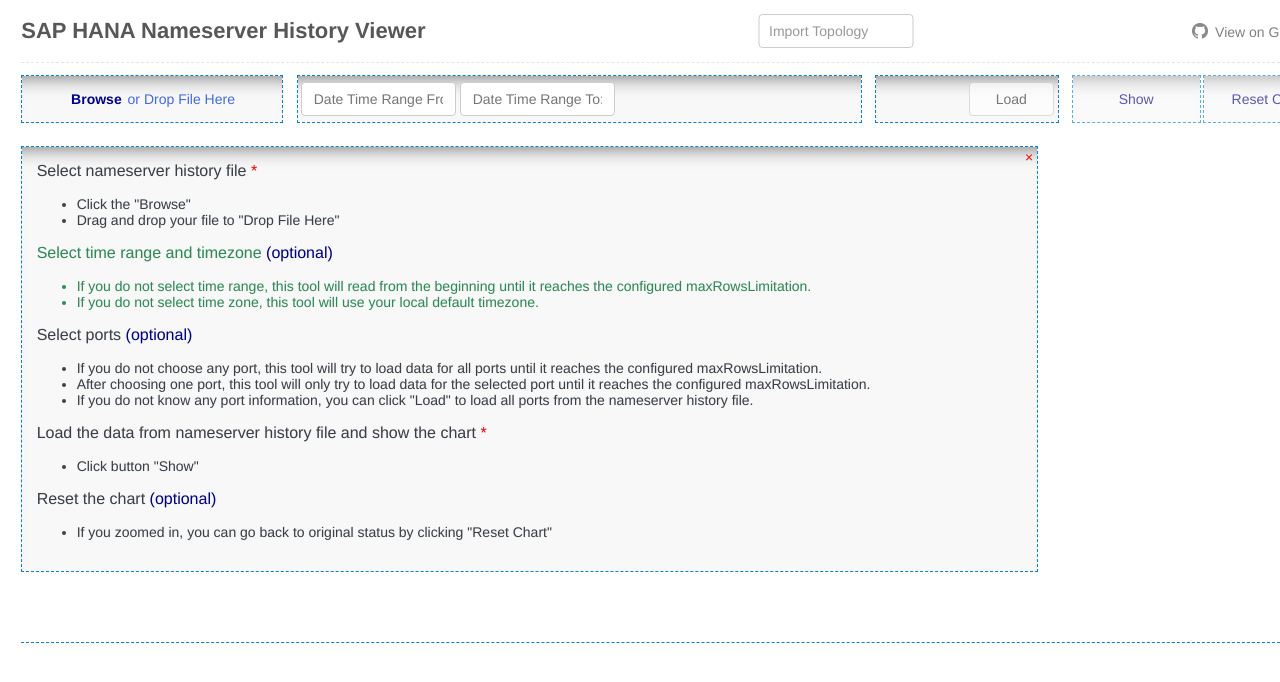
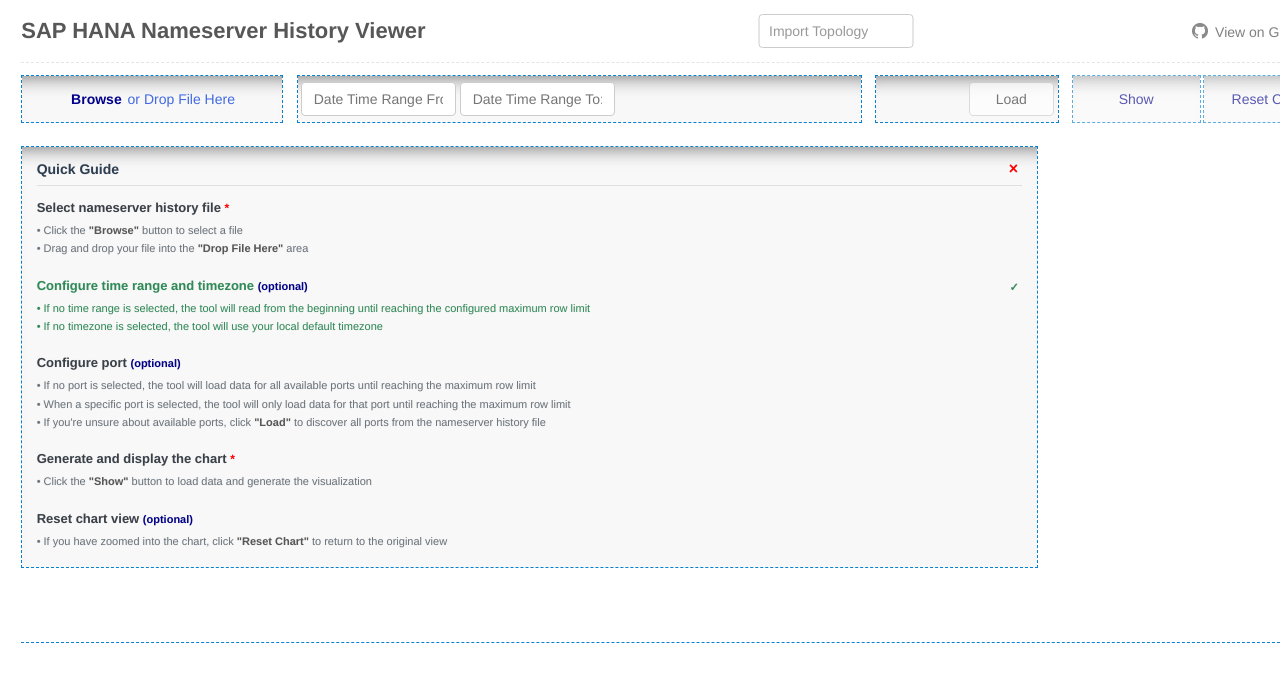
Before and after one commit to ckyycc/ngx-hana-nameserver-history-viewer, an Angular app: page / in a window 1280 px wide. Shown: the top 682 px of the page. Built offline with nearby package versions, Linux system fonts and the light colour scheme; what chartjs-plugin-zoom, ngx-dropdown-list, ngx-selection-table, nshviewer-angular-datetime-picker would draw is missing.

Commit message:
fixed building warning and updated instruction.

```diff
--- a/angular.json
+++ b/angular.json
@@ -24,7 +24,11 @@
             "tsConfig": "src/tsconfig.app.json",
             "assets": ["src/assets"],
             "styles": [],
-            "scripts": []
+            "scripts": [],
+            "allowedCommonJsDependencies": [
+              "papaparse",
+              "hammerjs"
+            ]
           },
           "configurations": {
             "production": {
--- a/src/nameserver-history-viewer/components/instruction/instruction.component.html
+++ b/src/nameserver-history-viewer/components/instruction/instruction.component.html
@@ -1,33 +1,69 @@
 <div class="instruction" *ngIf="show">
-  <div class="close" (click)="onClose()">&times;</div>
-  <div class="mandatory" [class.completed]="step1Finished">
-    <label>Select nameserver history file <span class="flag">*</span></label> <br>
-    <ul>
-      <li>Click the "Browse" </li>
-      <li>Drag and drop your file to "Drop File Here"</li>
-    </ul>
+  <div class="instruction-header">
+    <span class="instruction-title">Quick Guide</span>
+    <button
+      type="button"
+      class="close"
+      (click)="onClose()"
+      aria-label="Close instructions"
+      title="Close instructions">
+      &times;
+    </button>
   </div>
-  <div class="optional" [class.completed]="step2Finished">
-    <label>Select time range and timezone <span class="flag">(optional)</span></label> <br>
-    <ul>
-      <li>If you do not select time range, this tool will read from the beginning until it reaches the configured maxRowsLimitation. </li>
-      <li>If you do not select time zone, this tool will use your local default timezone.</li>
-    </ul>
-  </div>
-  <div class="optional" [class.completed]="step3Finished">
-    <label>Select ports <span class="flag">(optional)</span></label> <br>
-    <ul>
-      <li>If you do not choose any port, this tool will try to load data for all ports until it reaches the configured maxRowsLimitation.</li>
-      <li>After choosing one port, this tool will only try to load data for the selected port until it reaches the configured maxRowsLimitation.</li>
-      <li>If you do not know any port information, you can click "Load" to load all ports from the nameserver history file.</li>
-    </ul>
-  </div>
-  <div class="mandatory" [class.completed]="step4Finished">
-    <label>Load the data from nameserver history file and show the chart <span class="flag">*</span></label> <br>
-    <ul><li>Click button "Show"</li></ul>
-  </div>
-  <div class="optional" [class.completed]="step5Finished">
-    <label>Reset the chart <span class="flag">(optional)</span></label> <br>
-    <ul><li>If you zoomed in, you can go back to original status by clicking "Reset Chart"</li></ul>
+
+  <div class="instruction-content">
+    <div class="step" [class.completed]="step1Finished">
+      <div class="step-info">
+        <span class="step-title">Select nameserver history file <span class="required">*</span></span>
+        <div class="step-details">
+          <div class="step-desc">• Click the <strong>"Browse"</strong> button to select a file</div>
+          <div class="step-desc">• Drag and drop your file into the <strong>"Drop File Here"</strong> area</div>
+        </div>
+      </div>
+      <span class="step-status" [class.completed]="step1Finished">{{ step1Finished ? '✓' : '' }}</span>
+    </div>
+
+    <div class="step" [class.completed]="step2Finished">
+      <div class="step-info">
+        <span class="step-title">Configure time range and timezone <span class="optional">(optional)</span></span>
+        <div class="step-details">
+          <div class="step-desc">• If no time range is selected, the tool will read from the beginning until reaching the configured maximum row limit</div>
+          <div class="step-desc">• If no timezone is selected, the tool will use your local default timezone</div>
+        </div>
+      </div>
+      <span class="step-status" [class.completed]="step2Finished">{{ step2Finished ? '✓' : '' }}</span>
+    </div>
+
+    <div class="step" [class.completed]="step3Finished">
+      <div class="step-info">
+        <span class="step-title">Configure port <span class="optional">(optional)</span></span>
+        <div class="step-details">
+          <div class="step-desc">• If no port is selected, the tool will load data for all available ports until reaching the maximum row limit</div>
+          <div class="step-desc">• When a specific port is selected, the tool will only load data for that port until reaching the maximum row limit</div>
+          <div class="step-desc">• If you're unsure about available ports, click <strong>"Load"</strong> to discover all ports from the nameserver history file</div>
+        </div>
+      </div>
+      <span class="step-status" [class.completed]="step3Finished">{{ step3Finished ? '✓' : '' }}</span>
+    </div>
+
+    <div class="step" [class.completed]="step4Finished">
+      <div class="step-info">
+        <span class="step-title">Generate and display the chart <span class="required">*</span></span>
+        <div class="step-details">
+          <div class="step-desc">• Click the <strong>"Show"</strong> button to load data and generate the visualization</div>
+        </div>
+      </div>
+      <span class="step-status" [class.completed]="step4Finished">{{ step4Finished ? '✓' : '' }}</span>
+    </div>
+
+    <div class="step" [class.completed]="step5Finished">
+      <div class="step-info">
+        <span class="step-title">Reset chart view <span class="optional">(optional)</span></span>
+        <div class="step-details">
+          <div class="step-desc">• If you have zoomed into the chart, click <strong>"Reset Chart"</strong> to return to the original view</div>
+        </div>
+      </div>
+      <span class="step-status" [class.completed]="step5Finished">{{ step5Finished ? '✓' : '' }}</span>
+    </div>
   </div>
 </div>
--- a/src/nameserver-history-viewer/components/instruction/instruction.component.scss
+++ b/src/nameserver-history-viewer/components/instruction/instruction.component.scss
@@ -1,49 +1,222 @@
 .instruction {
-
   margin-top: 15px;
-  padding: 15px 15px 15px 15px;
+  padding: 12px 15px;
   position: relative;
   width: 100%;
   height: auto;
   text-align: left;
   text-shadow: 0 0 1px #DDDDDD;
-  font-size: 16px;
+  font-size: 14px;
   font-weight: 400;
   background: #f8f8f8;
   box-shadow: inset 0 20px 20px -20px rgba(0, 0, 0, .6);
   border: 1px dashed #0782d0;
 
+  .instruction-header {
+    display: flex;
+    justify-content: space-between;
+    align-items: center;
+    margin-bottom: 8px;
+    padding-bottom: 6px;
+    border-bottom: 1px solid #e0e0e0;
+
+    .instruction-title {
+      font-size: 14px;
+      font-weight: 600;
+      color: #2c3e50;
+      margin: 0;
+    }
+
     .close {
-    position: absolute;
-    top: 2px;
-    right: 4px;
+      background: none;
+      border: none;
       color: red;
-    font-size: 14px;
-    &:hover{
-      font-weight:bold;
+      font-size: 16px;
+      font-weight: bold;
       cursor: pointer;
+      padding: 2px 4px;
+      line-height: 1;
+
+      &:hover {
+        font-weight: bold;
+        transform: scale(1.1);
+      }
+
+      &:focus {
+        outline: 1px solid red;
+        outline-offset: 1px;
+      }
     }
   }
 
-  li {
-    font-size: 14px;
-    display: list-item;
+  .instruction-content {
+    .step {
+      display: flex;
+      align-items: flex-start;
+      gap: 8px;
+      margin-bottom: 9px;
+      padding: 6px 0;
+      transition: color 0.2s ease;
+
+      &:last-child {
+        margin-bottom: 0;
       }
-  .mandatory{
+
+      .step-info {
+        flex: 1;
+        display: flex;
+        flex-direction: column;
+        gap: 4px;
+
+        .step-title {
+          font-size: 13px;
+          font-weight: 600;
           color: #3a4048;
-    .flag {
+          line-height: 1.3;
+
+          .required {
             color: red;
-      display:inline;
+            font-size: 12px;
+          }
+
+          .optional {
+            color: darkblue;
+            font-size: 11px;
           }
         }
-  .optional{
-    color: #3a4048; /* may change it to different color later */
-    .flag {
-      color: darkblue;
-      display:inline;
+
+        .step-details {
+          display: flex;
+          flex-direction: column;
+          gap: 3px;
+          margin-top: 2px;
+
+          .step-desc {
+            font-size: 11px;
+            color: #6c757d;
+            line-height: 1.4;
+
+            strong {
+              color: #575757;
+              font-weight: 600;
             }
           }
-  .completed{
+        }
+      }
+
+      .step-status {
+        width: 16px;
+        height: 16px;
+        display: flex;
+        align-items: center;
+        justify-content: center;
+        font-size: 11px;
+        font-weight: bold;
+        color: transparent;
+        flex-shrink: 0;
+        margin-top: 2px;
+
+        &.completed {
           color: seagreen;
         }
       }
+
+      &.completed {
+        .step-info {
+          .step-title {
+            color: seagreen;
+          }
+
+          .step-details {
+            .step-desc {
+              color: seagreen;
+
+              strong {
+                color: seagreen;
+              }
+            }
+          }
+        }
+      }
+
+      &:not(.completed):hover {
+        .step-info .step-title {
+          color: #0782d0;
+        }
+      }
+    }
+  }
+
+  // Responsive design
+  @media (max-width: 768px) {
+    margin-top: 10px;
+    padding: 8px 12px;
+    font-size: 13px;
+
+    .instruction-header {
+      margin-bottom: 6px;
+
+      .instruction-title {
+        font-size: 13px;
+      }
+
+      .close {
+        font-size: 14px;
+      }
+    }
+
+    .instruction-content {
+      .step {
+        gap: 6px;
+        margin-bottom: 8px;
+        padding: 6px 0;
+
+        .step-info {
+          gap: 4px;
+
+          .step-title {
+            font-size: 12px;
+          }
+
+          .step-details {
+            gap: 2px;
+
+            .step-desc {
+              font-size: 10px;
+              line-height: 1.3;
+            }
+          }
+        }
+
+        .step-status {
+          width: 12px;
+          height: 12px;
+          font-size: 9px;
+        }
+      }
+    }
+  }
+
+  // High contrast mode support
+  @media (prefers-contrast: high) {
+    border: 2px solid #000;
+    background: #fff;
+
+    .step-info .step-title,
+    .step-info .step-desc {
+      color: #000;
+    }
+  }
+
+  // Reduced motion support
+  @media (prefers-reduced-motion: reduce) {
+    .step,
+    .close {
+      transition: none;
+    }
+
+    .close:hover {
+      transform: none;
+    }
+  }
+}
```
Lines whose indentation alone changed are shown as unchanged.
